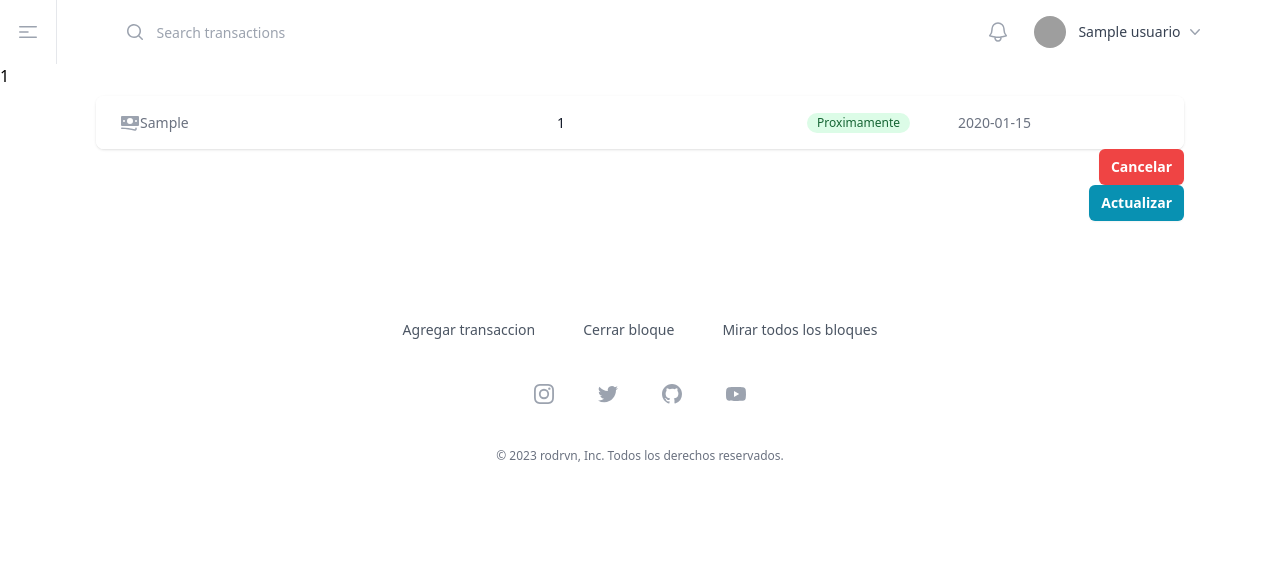
After one commit to rodrvn/gestor-de-dinero-web, a Flask app: page /tracker/editar-ingreso/1/1 in a window 1280 px wide. The commit adds this page. Shown: the top 561 px of the page. Run offline with Flask 3, Linux system fonts and the light colour scheme; tables that the repository leaves empty hold one stand-in row (values such as "Sample post"); some libraries are stand-ins or nearby versions; grey boxes are pictures that could not be loaded.

Commit message:
editar ingreso added

```diff
--- a/app.py
+++ b/app.py
@@ -63,10 +63,6 @@ def agregar_gastos(id_usuario):
     db.session.commit()
     return redirect(url_for('tracker', id_usuario=id_usuario))
 
-@app.route("/editar/<id_usuario>")
-def editar(id_usuario):
-    return 'editar'
-
 
 
 # Eliminar gasto
@@ -95,8 +91,9 @@ def eliminar_ingreso(id_usuario, id_ingreso):
 @app.route("/tracker/editar/<id_usuario>/<id_gasto>", methods=['GET', 'POST'])
 def editar_gasto(id_usuario, id_gasto):
 
+    usuario = Usuario.query.get(id_usuario)
+
     gasto_editar = Gastos.query.filter_by(id_usuario=id_usuario, id=id_gasto).first()
-    usuario = Usuario.query.get(id_usuario)
 
     #Si el metodo es Post actualiza
     if request.method == 'POST':
@@ -110,6 +107,22 @@ def editar_gasto(id_usuario, id_gasto):
 
     return render_template('edit.html', gasto_editar=gasto_editar, usuario=usuario)
 
+@app.route("/tracker/editar-ingreso/<id_usuario>/<id_ingreso>", methods=['GET', 'POST'])
+def editar_ingreso(id_usuario, id_ingreso):
+
+    usuario = Usuario.query.get(id_usuario)
+    ingreso_editar = Ingresos.query.filter_by(id_usuario=id_usuario, id=id_ingreso).first()
+
+    #Si el metodo es Post actualiza los datos
+    if request.method == 'POST':
+        ingreso_editar.razon_ingreso = request.form["razon_ingreso"]
+        ingreso_editar.ingreso_reciente = request.form["ingreso_reciente"]
+        ingreso_editar.fecha = request.form["fecha_ingreso"]
+
+        db.session.commit()
+        return redirect(url_for("tracker", id_usuario=id_usuario))
+
+    return render_template('edit_ingresos.html', ingreso_editar=ingreso_editar, usuario=usuario)
 
 
 
--- a/templates/base.html
+++ b/templates/base.html
@@ -4,7 +4,7 @@
     <meta charset="UTF-8">
     <meta http-equiv="X-UA-Compatible" content="IE=edge">
     <meta name="viewport" content="width=device-width, initial-scale=1.0">
-    <title>{% block tittle %}  {% endblock %}</title>
+    <title>{% block tittle %} Itaju Tracker {% endblock %}</title>
     <script src="https://cdn.tailwindcss.com"></script>
     <script src="https://cdn.jsdelivr.net/npm/chart.js"></script>
 </head>
@@ -83,11 +83,6 @@
 
 {% endblock %}
 
-<!-- graficos -->
-{% block graficos %}
-
-{% endblock %}
-
 
 <!-- ### EMPIEZA FOOTER ### -->
 <footer class="inset-x-0 bottom-0 bg-white">
--- /dev/null
+++ b/templates/edit_ingresos.html
@@ -0,0 +1,66 @@
+{% extends 'base.html' %}
+{% block tittle %} Edicion ingresos {% endblock %}
+
+
+{% block bodycontent %}
+
+<body>
+    <div class="hidden sm:block">
+        {{ingreso_editar.id}}
+        <form action="/tracker/editar-ingreso/{{ingreso_editar.id_usuario}}/{{ingreso_editar.id}}", method="POST">
+
+            <div class="mx-auto max-w-6xl px-4 sm:px-6 lg:px-8">
+                <div class="mt-2 flex flex-col">
+                    <div class="min-w-full overflow-hidden overflow-x-auto align-middle shadow sm:rounded-lg">
+
+                        <table class="min-w-full divide-y divide-gray-200">
+
+                            <!-- Editar Ingreso -->
+                            <tbody class="divide-y divide-gray-200 bg-white">
+                                <tr class="bg-white">
+                                    <td class="w-full max-w-0 whitespace-nowrap px-6 py-4 text-sm text-gray-900">
+                                        <div class="flex">
+
+                                            <svg class="h-5 w-5 flex-shrink-0 text-gray-400 group-hover:text-gray-500" viewBox="0 0 20 20" fill="currentColor" aria-hidden="true">
+                                                <path fill-rule="evenodd" d="M1 4a1 1 0 011-1h16a1 1 0 011 1v8a1 1 0 01-1 1H2a1 1 0 01-1-1V4zm12 4a3 3 0 11-6 0 3 3 0 016 0zM4 9a1 1 0 100-2 1 1 0 000 2zm13-1a1 1 0 11-2 0 1 1 0 012 0zM1.75 14.5a.75.75 0 000 1.5c4.417 0 8.693.603 12.749 1.73 1.111.309 2.251-.512 2.251-1.696v-.784a.75.75 0 00-1.5 0v.784a.272.272 0 01-.35.25A49.043 49.043 0 001.75 14.5z" clip-rule="evenodd" />
+                                            </svg>
+                                            <input type="text" name="razon_ingreso" placeholder=" razon de ingreso" value="{{ingreso_editar.razon_ingreso}}" class="truncate text-gray-500 group-hover:text-gray-900" >
+                                        </div>
+
+                                    </td>
+
+                                    <td class="whitespace-nowrap px-6 py-4 text-right text-sm text-gray-500">
+                                        <input type="numer" name="ingreso_reciente" placeholder=" ingreso reciente gs" value="{{ingreso_editar.ingreso_reciente}}" class="font-medium text-gray-900">
+                                    </td>
+
+                                    <td class="hidden whitespace-nowrap px-6 py-4 text-sm text-gray-500 md:block">
+                                        <span class="inline-flex items-center rounded-full px-2.5 py-0.5 text-xs font-medium bg-green-100 text-green-800 capitalize">proximamente</span>
+                                    </td>
+
+                                    <td class="whitespace-nowrap px-6 py-4 text-right text-sm text-gray-500">
+                                        <input type="text" name="fecha_ingreso" placeholder="fecha ej(Lun 02, 2023)" value="{{ingreso_editar.fecha}}" datetime="">
+                                    </td>
+
+
+                                </tr>
+                            </tbody>
+
+                        </table>
+                    </div>
+                </div>
+                <!-- Botones -->
+                <div class="flex justify-end mt-6 flex space-x-3 md:mt-0 md:ml-4">
+                    <a class="inline-flex items-center rounded-md bg-red-500 px-3 py-2 text-sm font-semibold text-white shadow-sm hover:bg-red-300 focus-visible:outline focus-visible:outline-2 focus-visible:outline-offset-2 focus-visible:outline-cyan-600" href="{{ url_for('tracker',id_usuario=ingreso_editar.id_usuario) }}">
+                        Cancelar
+                    </a>
+                </div>
+                <div class="flex justify-end mt-6 flex space-x-3 md:mt-0 md:ml-4">
+                    <button type="buttom" class="inline-flex items-center rounded-md bg-cyan-600 px-3 py-2 text-sm font-semibold text-white shadow-sm hover:bg-cyan-500 focus-visible:outline focus-visible:outline-2 focus-visible:outline-offset-2 focus-visible:outline-cyan-600">Actualizar</button>
+                </div>
+
+            </div>
+        </form>
+    </div>
+</body>
+</html>
+{% endblock %}
--- a/templates/tracker.html
+++ b/templates/tracker.html
@@ -366,7 +366,7 @@
 
                         <!-- Opciones -->
                         <td class="whitespace-nowrap px-6 py-4 text-right text-sm text-gray-500">
-                          <a href="">editar</a>
+                          <a href="{{ url_for('editar_ingreso',id_usuario=usuario.id_usuario, id_ingreso=ingreso.id) }}">editar</a>
                         </td>
 
                         <!-- eliminar -->
```
